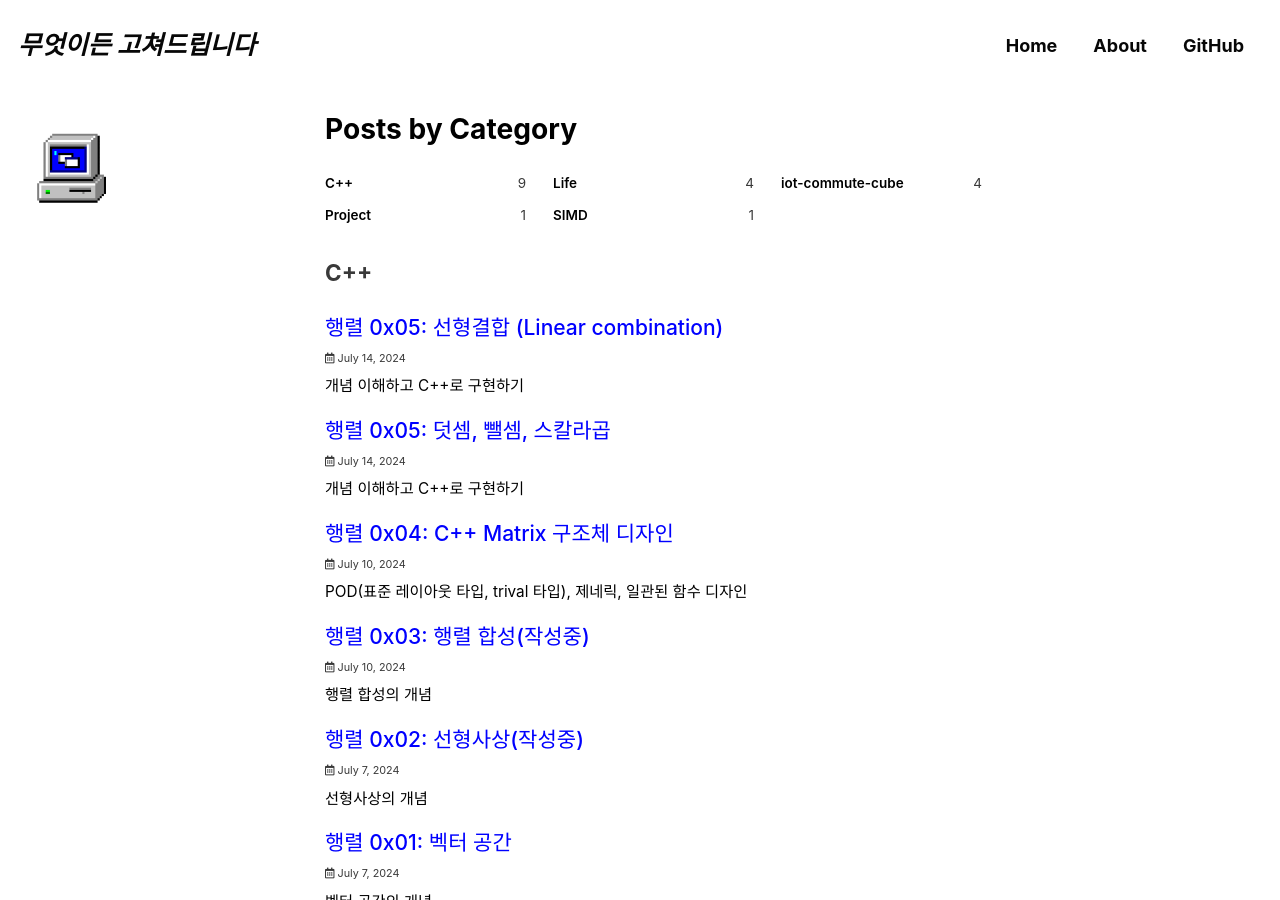
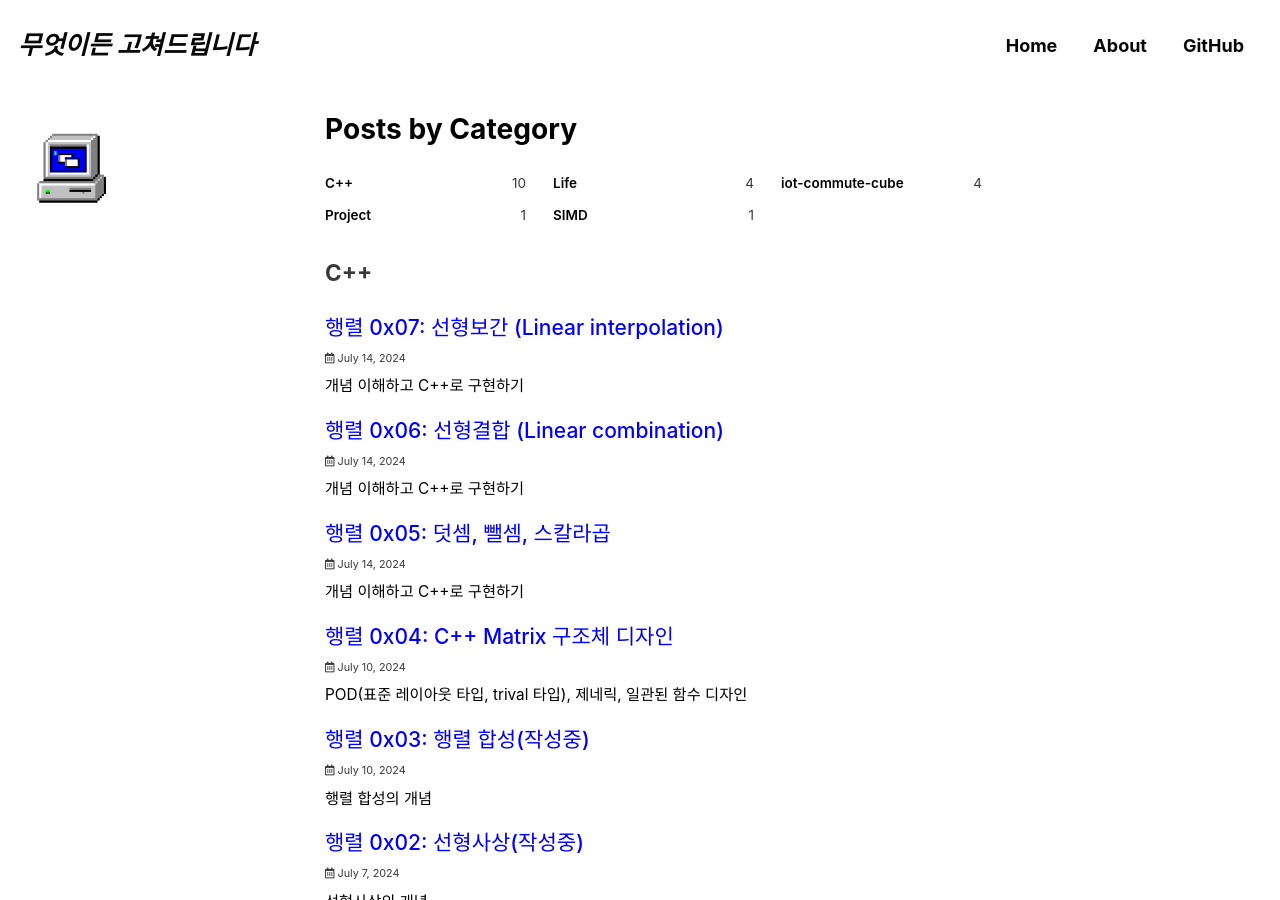
Before and after one commit to jeekpark/jeekpark.github.io, a Jekyll site: the page built from _pages/categories-archive.md, in a window 1280 px wide and 900 px high. Built offline with Jekyll 4.4.1, drawn with Linux system fonts in a browser that asks for light colours; cached includes are drawn as plain includes; some web fonts are replaced; part of the change alters nothing that is shown.

Commit message:
Update: 2024-07-16

````diff
--- a/_posts/2024-07-15-matrix-0006.md
+++ b/_posts/2024-07-15-matrix-0006.md
@@ -1,5 +1,5 @@
 ---
-title: "행렬 0x05: 선형결합 (Linear combination)"
+title: "행렬 0x06: 선형결합 (Linear combination)"
 excerpt: "개념 이해하고 C++로 구현하기"
 
 categories:
--- /dev/null
+++ b/_posts/2024-07-15-matrix-0007.md
@@ -0,0 +1,52 @@
+---
+title: "행렬 0x07: 선형보간 (Linear interpolation)"
+excerpt: "개념 이해하고 C++로 구현하기"
+
+categories:
+  - C++
+tags:
+  - []
+
+permalink: /categories/cpp/matrix-0007/
+
+toc: true
+toc_sticky: true
+
+date: 2024-07-14
+last_modified_at: 2024-07-14
+---
+
+# 선형보간 (Linear interpolation)
+두 벡터/행렬 사이의 값을 두 벡터/행렬(이하 점) 사이를 직선으로 추정하는 방법이다.
+
+$$
+u + (v - u) * time
+$$
+
+두 점 사이의 직선을 이용하여 중간값을 추정하는 식이다.
+$ time $은 $ [0; 1] ⊂ R$을 가지는데, $ time = 0 $이면 $ u $와 동일하고, $ time = 1 $이면 $ v $와 동일하다.
+$ time = 0.5 $라면 결과는 $ u $와 $ v $사이의 정 중앙이된다. $ [0; 1] $ 구간이 아니더라도 무한 직선위의 지점으로 구할 수 있다. 따라서 $ time $은 실수임를 만족해도 된다.
+
+# C++ 구현
+
+```cpp
+
+template <class K, u64 N, u64 M>
+struct Matrix
+{
+    K data[N * M];
+
+    static Matrix LinearInterpolation(const Matrix&, const Matrix&, float);
+};
+
+
+template<class K, u64 N, u64 M>
+Matrix<K, N, M> Matrix<K, N, M>::LinearInterpolation(const Matrix& u,
+                                                     const Matrix& v,
+                                                     float time)
+{
+    return u + (v - u) * time;
+}
+
+```
+벡터의 구현은 동일하다. 행 혹은 열이 1인 행렬이 벡터이기 때문에.
````
